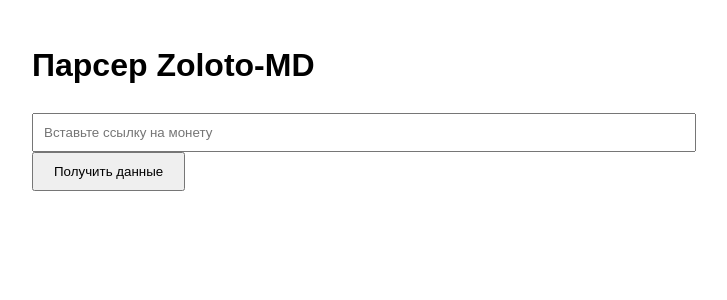
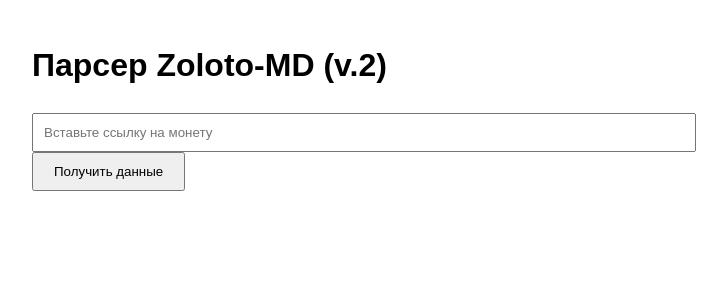
Before and after one commit to ketdemur-design/-Flask, a Flask app: page / in a window 1280 px wide. Shown: the top 300 px of the page, without its empty margins (208-935 px from the left). Run offline with Flask 3, Linux system fonts and the light colour scheme.

Commit message:
Update title to include version number

```diff
--- a/templates/index.html
+++ b/templates/index.html
@@ -12,7 +12,7 @@
     </style>
 </head>
 <body>
-    <h1>Парсер Zoloto-MD</h1>
+    <h1>Парсер Zoloto-MD (v.2)</h1>
     <form method="post">
         <input type="text" name="url" placeholder="Вставьте ссылку на монету" required>
         <input type="submit" value="Получить данные">
```
